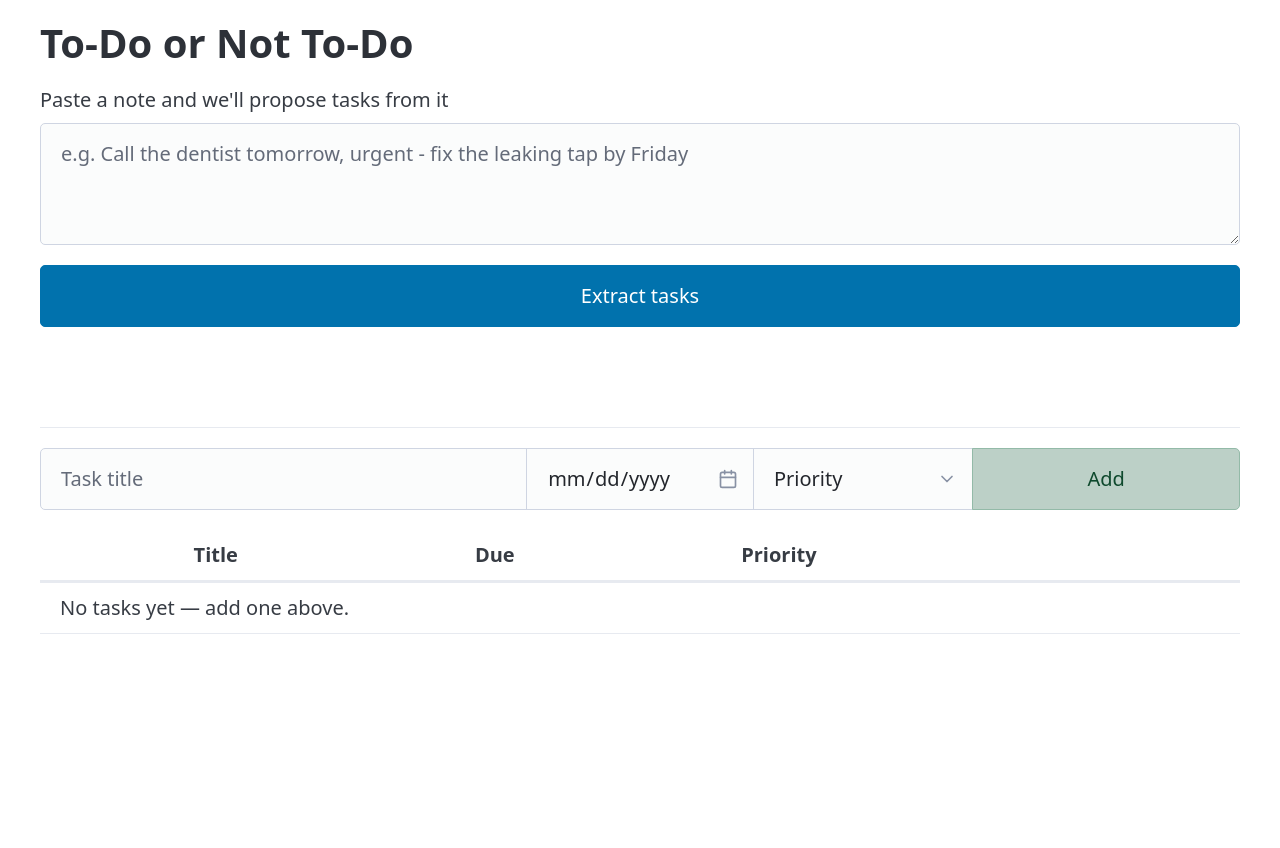
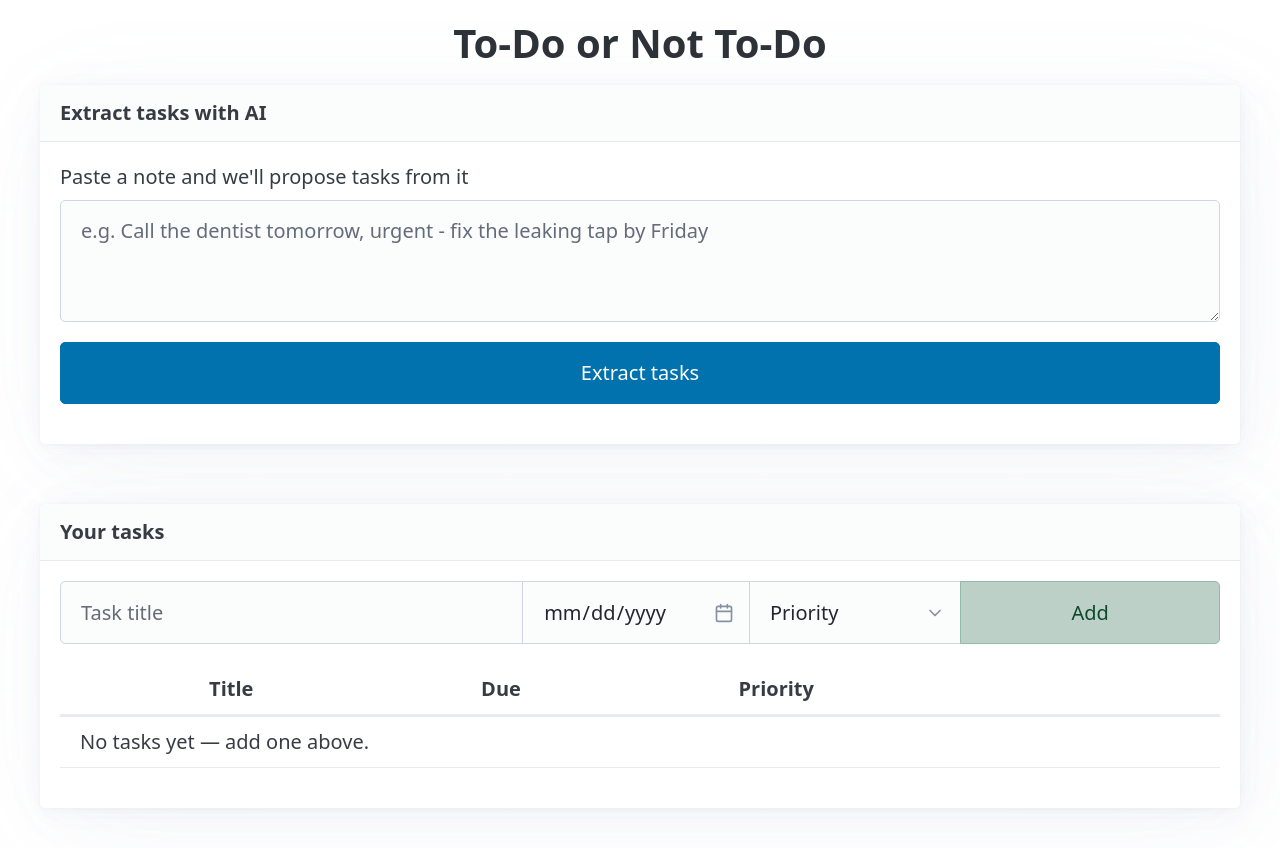
Before and after one commit to JeffMathew/todo-or-not-todo, a FastAPI app: page / in a window 1280 px wide. Before the commit the page ends 634 px from the top, so only its background shows below. Run offline with FastAPI, Linux system fonts and the light colour scheme; parts of the project's set-up code (start-up, migrations or seed data) failed here and were passed over; some libraries are stand-ins or nearby versions.

Commit message:
Card view for the UI
- Added some more AI logs for when Claude was naughty.

```diff
--- a/app/templates/base.html
+++ b/app/templates/base.html
@@ -28,7 +28,8 @@
       [role="group"] input.field-wide { flex: 3 1 0; }
       [role="group"] input.field-narrow,
       [role="group"] select.field-narrow { flex: 1 1 0; }
-      .section-divider { margin-top: 4rem; }
+      h1 { text-align: center; }
+      .card-gap { margin-bottom: calc(var(--pico-block-spacing-vertical) * 3); }
     </style>
   </head>
   <body>
--- a/app/templates/partials/_app_body.html
+++ b/app/templates/partials/_app_body.html
@@ -1,12 +1,15 @@
 <h1>To-Do or Not To-Do</h1>
 
+<article class="card-gap">
+  <header><strong>Extract tasks with AI</strong></header>
   {% include "partials/_ai_form.html" %}
   <div id="ai-review">
     {% include "partials/_ai_review.html" %}
   </div>
+</article>
 
-<hr class="section-divider" />
-
+<article>
+  <header><strong>Your tasks</strong></header>
   {% include "partials/_task_form.html" %}
   <table>
     <thead>
@@ -22,3 +25,4 @@
       {% include "partials/_task_list.html" %}
     </tbody>
   </table>
+</article>
```
Also changed, not shown: AI_LOG.md (+1 -0 lines). Lines whose indentation alone changed are shown as unchanged.
